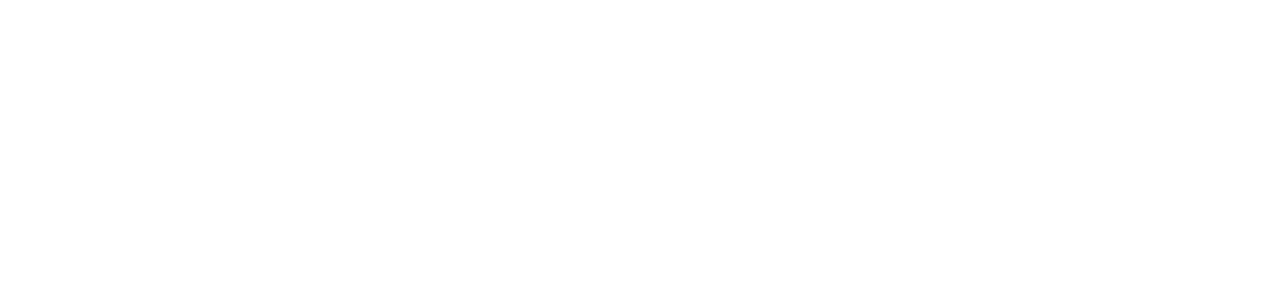
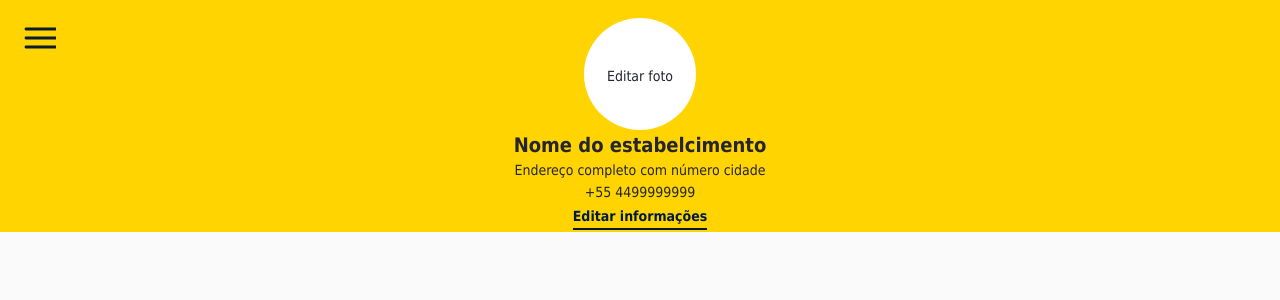
Before and after one commit to VINNE7/chefaofront, a React (Vite) app: page /menu in a window 1280 px wide. Before the commit this address had no page. Shown: the top 300 px of the page. Built offline with nearby package versions, Linux system fonts and the light colour scheme.

Commit message:
componente header add

```diff
--- /dev/null
+++ b/src/components/MenuHeader/index.tsx
@@ -0,0 +1,22 @@
+
+
+export default function MenuHeader() {
+  return (
+    <>
+      <div className='min-h-screen w-screen flex bg-semiwhite flex-col items-center'>
+        <div className='w-screen flex items-center flex-col bg-cyberyellow '>
+          <div className="relative w-screen flex items-center flex-col bg-cyberyellow ">
+            <p className='absolute mt-[66px] text-sm text-raisinblack'>Editar foto </p>
+            <p className='bg-white p-14 rounded-full mt-[18px]'></p>
+            <h1 className="text-xl font-bold text-raisinblack leading-[30px]">Nome do estabelcimento</h1>
+            <p className="text-sm text-raisinblack">Endereço completo com número cidade</p>
+            <p className="text-sm text-raisinblack leading-6">+55 4499999999</p>
+            <button className="text-sm font-bold text-royaldark border-b-2 leading-6 mb-0.5  border-royaldark">Editar informações</button>
+            <svg xmlns="http://www.w3.org/2000/svg" className="w-9 h-9 flex self-start mt-5 ml-5 text-oxfordblue absolute" fill="none" viewBox="0 0 24 24" stroke="currentColor"><path stroke-linecap="round" stroke-linejoin="round" stroke-width="1.9" d="M4 6h21M4 12h21M4 18h21 " />
+            </svg>
+          </div>
+        </div>
+      </div>
+    </>
+  )
+}
--- a/src/pages/signup/index.tsx
+++ b/src/pages/signup/index.tsx
@@ -1,7 +1,7 @@
 import { useForm, SubmitHandler } from "react-hook-form";
 import { Link } from "react-router-dom";
-import { FormButtonBack } from "../../components/buttonBack";
-import FormButtonForward from "../../components/buttonForward";
+import { FormButtonBack } from "../../components/button/buttonBack";
+import FormButtonForward from "../../components/button/buttonForward";
 
 type FormValues = {
   firstName: string;
--- a/src/pages/successfulRegistration/index.tsx
+++ b/src/pages/successfulRegistration/index.tsx
@@ -1,7 +1,7 @@
 import React from "react";
 import { Link } from "react-router-dom";
-import { FormButtonBack } from "../../components/buttonBack";
-import FormButtonForward from "../../components/buttonForward";
+import { FormButtonBack } from "../../components/button/buttonBack";
+import FormButtonForward from "../../components/button/buttonForward";
 import Img from "../../assets/images/registerOk.png";
 
 export default function SuccessfulRegistration() {
--- a/src/routes/index.tsx
+++ b/src/routes/index.tsx
@@ -1,5 +1,6 @@
 import { Routes, Route, Link } from "react-router-dom";
 import { RequireAuth } from "../contexts/Auth/AuthLogin/RequireAuth";
+import MenuHeader from "../components/MenuHeader";
 import FirstStablishmentSignup from "../pages/firstStablishmentSignup";
 import Home from "../pages/homepage";
 import Login from "../pages/login";
@@ -20,18 +21,10 @@ export default function RoutesComponent() {
       ></Route>
       <Route path="/login" element={<Login />}></Route>
       <Route path="/signup" element={<Signup />}></Route>
-      <Route
-        path="/firstStablishmentSignup"
-        element={<FirstStablishmentSignup />}
-      ></Route>
-      <Route
-        path="/secondStablishmentSignup"
-        element={<SecondStablishmentSignup />}
-      ></Route>
-      <Route
-        path="/successfulRegistration"
-        element={<SuccessfulRegistration />}
-      ></Route>
+      <Route path="/firstStablishmentSignup" element={<FirstStablishmentSignup />}></Route>
+      <Route path="/secondStablishmentSignup" element={<SecondStablishmentSignup />}></Route>
+      <Route path="/successfulRegistration" element={<SuccessfulRegistration />}></Route>
+      <Route path="/menu" element={<MenuHeader />}></Route>
     </Routes>
   );
 }
--- a/tailwind.config.cjs
+++ b/tailwind.config.cjs
@@ -15,7 +15,8 @@ module.exports = {
         colorfooter: '#D9D9D9',
         error: "#DA1414",
         colorFocus: "#2E5AAC",
-        grayDisabled: "#A3A3A3"
+        grayDisabled: "#A3A3A3",
+        royaldark: "#001B42"
       },
       fontFamily: {
         tahoma: 'Tahoma'
```
Also changed, not shown: package.json (+0 -7 lines), src/assets/images/image-restaurant.png (added), src/components/button/buttonBack/index.tsx (renamed from src/components/buttonBack/index.tsx), src/components/button/buttonForward/index.tsx (renamed from src/components/buttonForward/index.tsx), src/pages/businessMenu/index.tsx (deleted), 1 other file (tests, documents, lock files or other folders).
